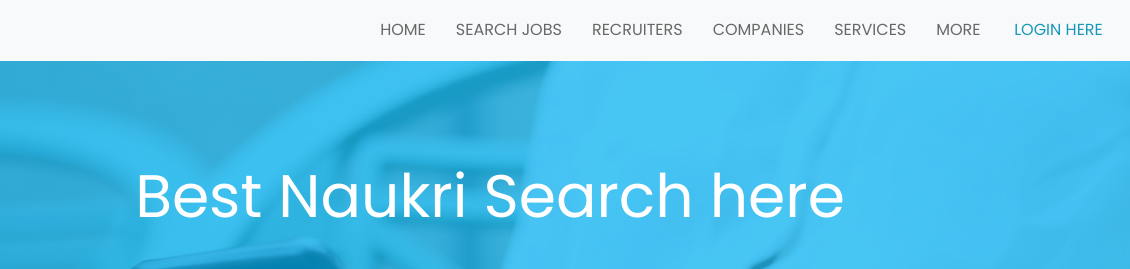
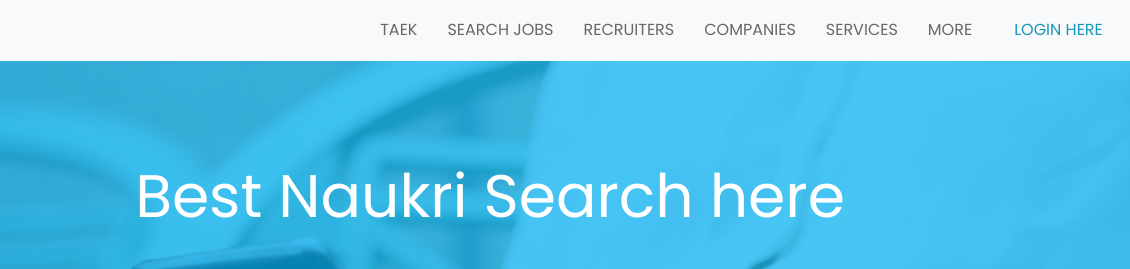
Before and after one commit to normandedy/volten, a plain HTML site: page index.html in a window 1280 px wide. Shown: the top 269 px of the page, 150-1280 px from the left. Drawn offline with nearby package versions, Linux system fonts and the light colour scheme; a script that the page names is missing; files whose address does not match are found by name.

Commit message:
Update index.html
UBAH HOME MENJADI TAEK

```diff
--- a/index.html
+++ b/index.html
@@ -41,7 +41,7 @@
         <div class="collapse navbar-collapse" id="navbarNav">
             <ul class="navbar-nav">
                 <li class="nav-item">
-                   <a class="nav-link" href="index.html">HOME</a>
+                   <a class="nav-link" href="index.html">TAEK</a>
                 </li>
                 <li class="nav-item">
                    <a class="nav-link" href="search jobs.html">SEARCH JOBS</a>
```
